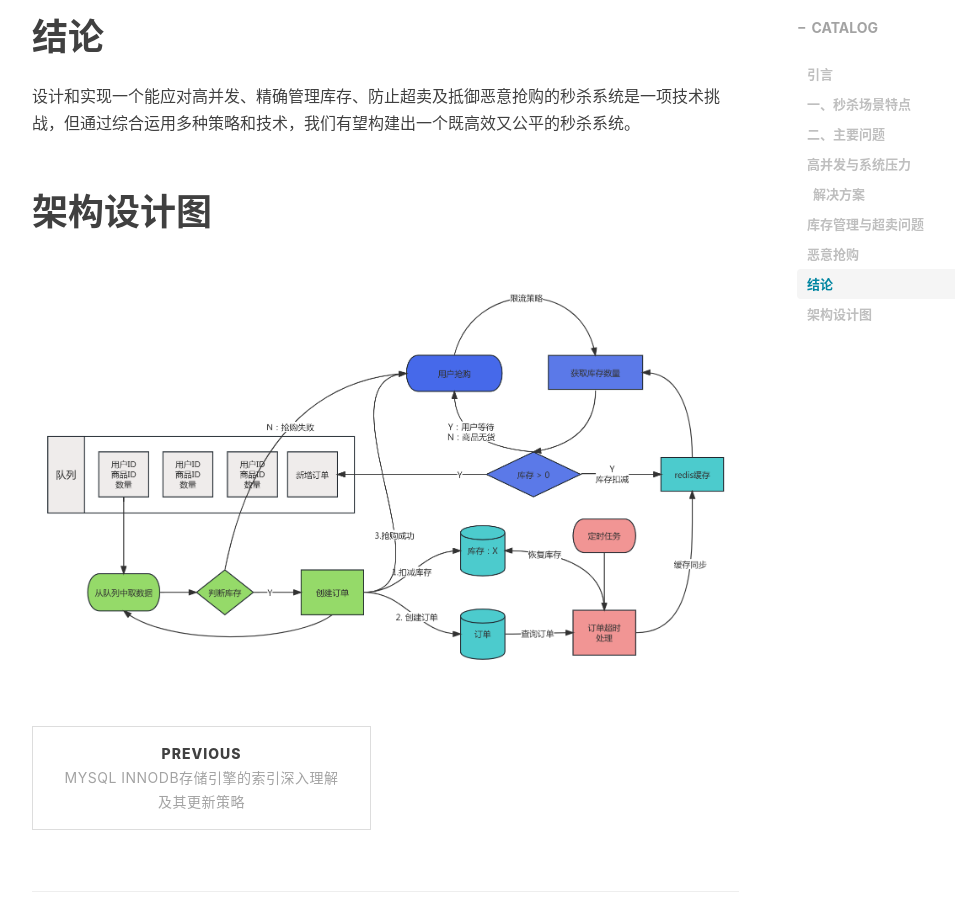
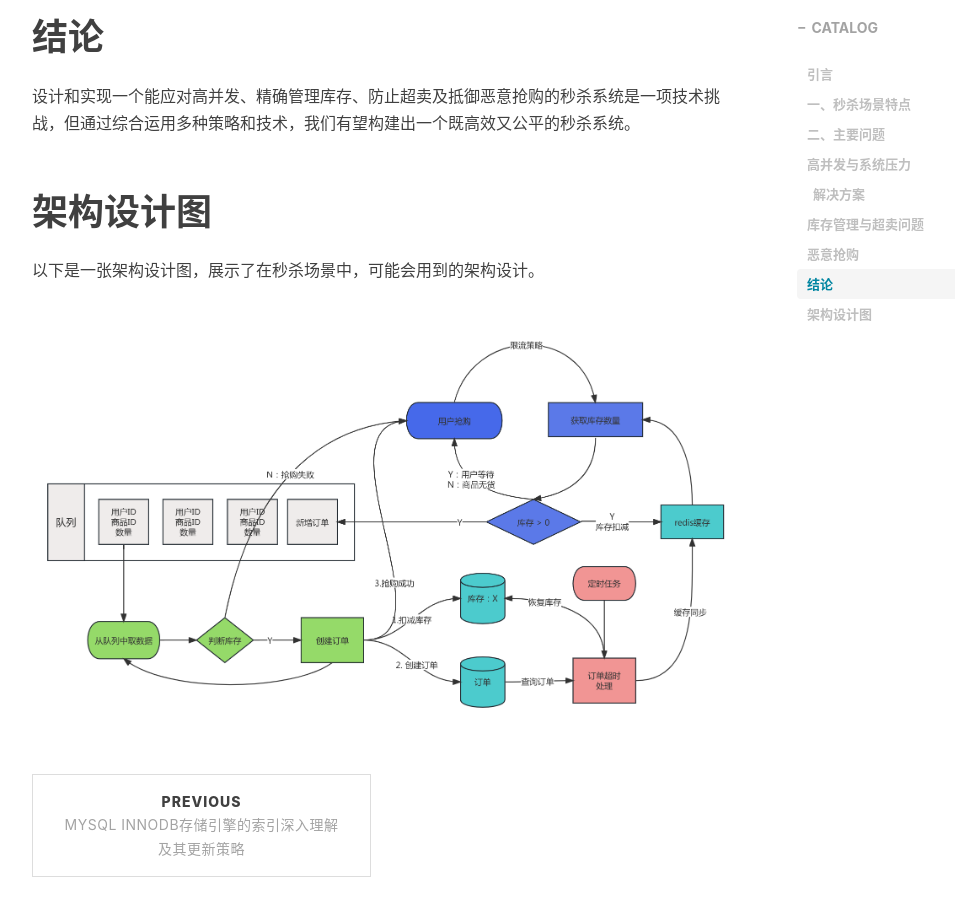
Before and after one commit to ProgrammerPlus1998/ProgrammerPlus1998.github.io, a Jekyll site: the page built from _posts/2023-07-29-spike-architecture-design.md, in a window 1280 px wide and 900 px high, scrolled down 2320 px. Shown: the whole window, without its empty margins (233-1188 px from the left). Built offline with Jekyll 4.4.1, drawn with Linux system fonts in a browser that asks for light colours; nearby versions of some CDN libraries; comment, search, counter and statistics services are not loaded.

Commit message:
Update 2023-07-29-spike-architecture-design.md

```diff
--- a/_posts/2023-07-29-spike-architecture-design.md
+++ b/_posts/2023-07-29-spike-architecture-design.md
@@ -41,4 +41,5 @@ tags:
 
 
 # 架构设计图
+以下是一张架构设计图，展示了在秒杀场景中，可能会用到的架构设计。
 ![秒杀场景设计图](/img/article-pic/秒杀场景.jpg)
```
